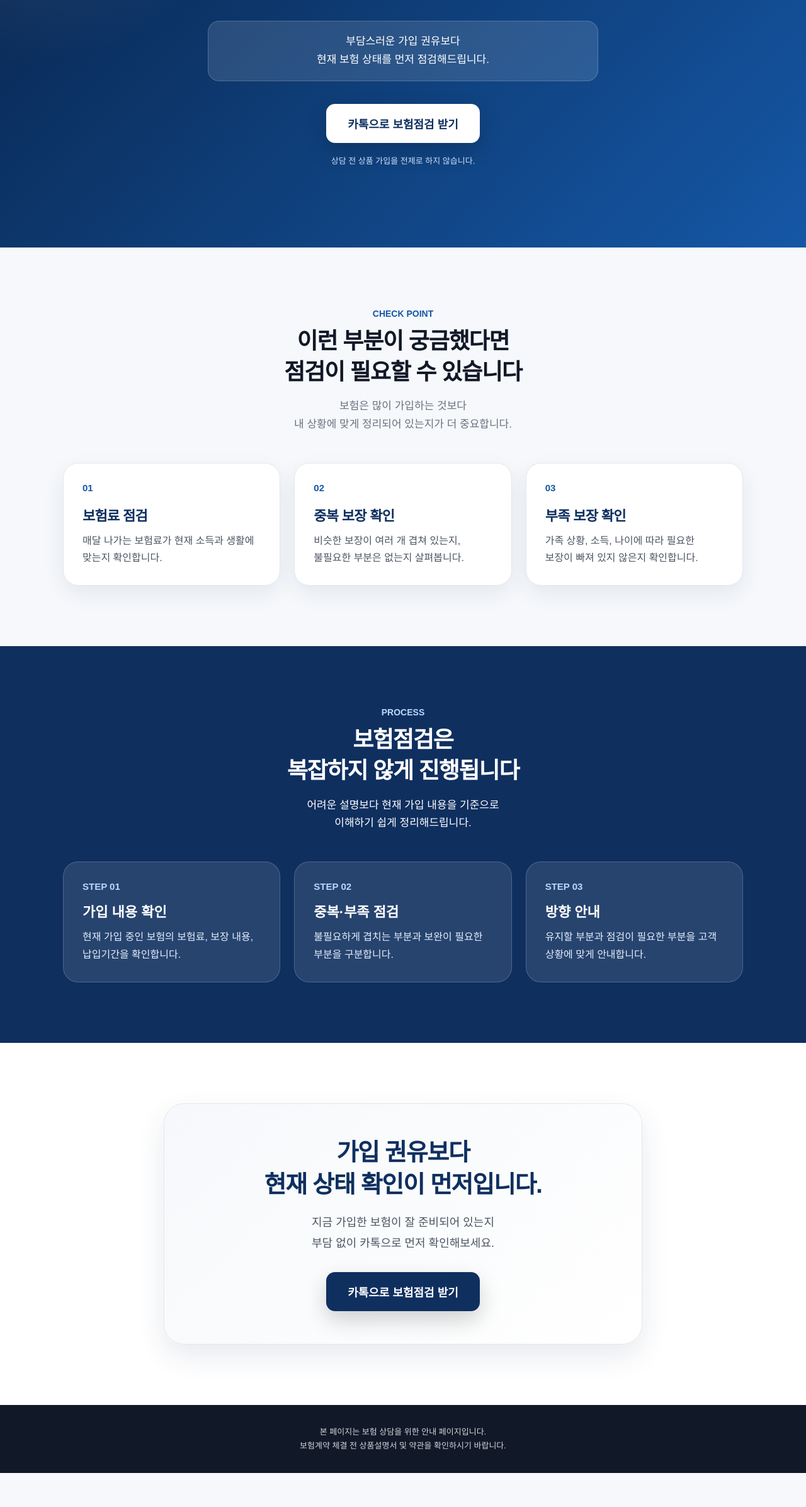
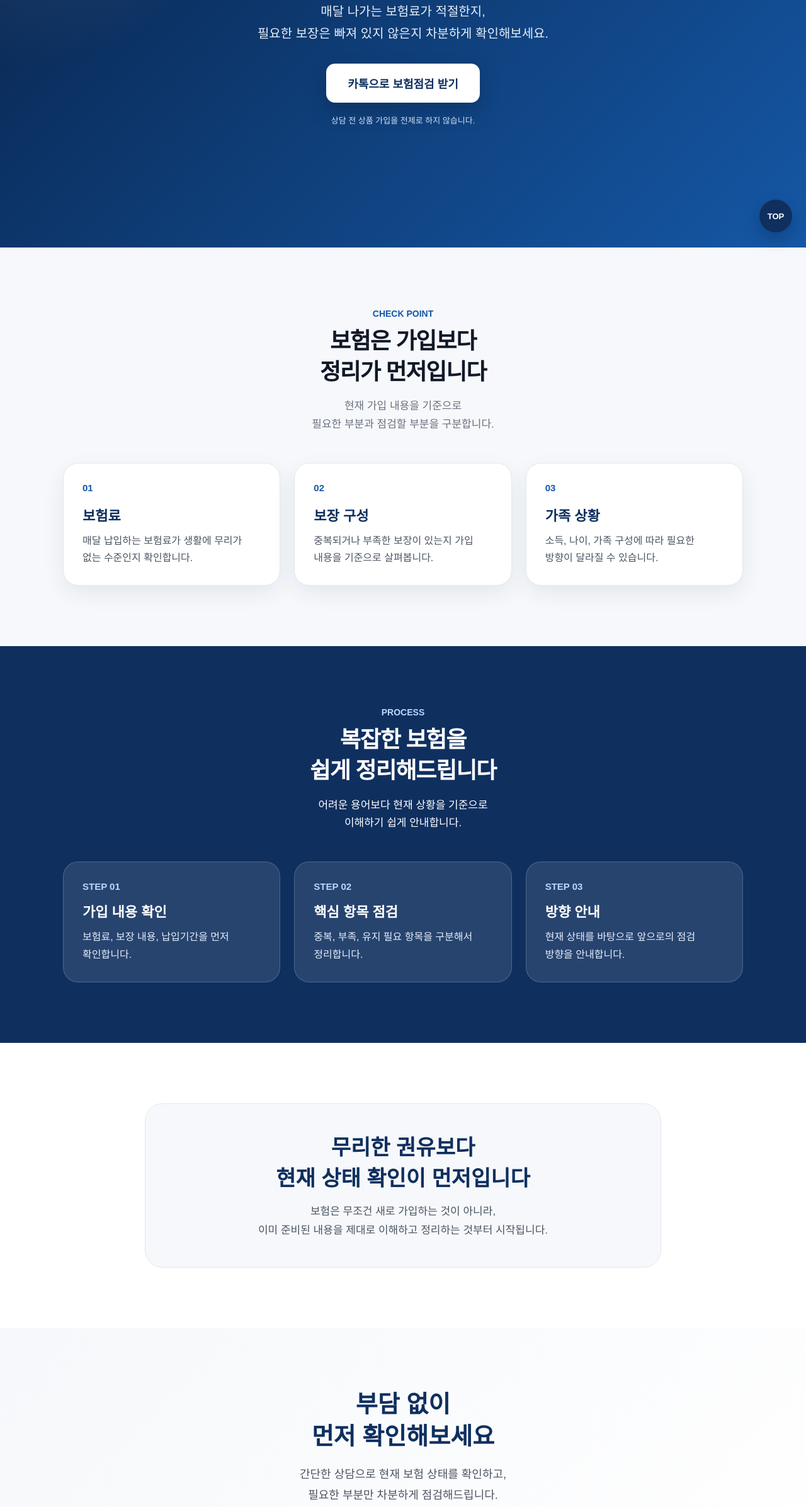
Before and after one commit to gtm0904/insurance-landing, a plain HTML site: page index.html in a window 1280 px wide. Shown: the part 407-2800 px from the top of the page at 63% size. Before the commit the page ends 2746 px from the top, so only its background shows below. Drawn offline with Linux system fonts and the light colour scheme.

Commit message:
Update index.html

```diff
--- a/index.html
+++ b/index.html
@@ -6,15 +6,9 @@
   <title>보험점검 상담</title>
 
   <style>
-    * {
-      margin: 0;
-      padding: 0;
-      box-sizing: border-box;
-    }
+    * { margin: 0; padding: 0; box-sizing: border-box; }
 
-    html {
-      scroll-behavior: smooth;
-    }
+    html { scroll-behavior: smooth; }
 
     body {
       font-family: Arial, 'Apple SD Gothic Neo', sans-serif;
@@ -23,9 +17,7 @@
       word-break: keep-all;
     }
 
-    section {
-      padding: 96px 22px;
-    }
+    section { padding: 96px 22px; }
 
     .container {
       width: 100%;
@@ -65,22 +57,11 @@
     }
 
     .hero-text {
-      max-width: 660px;
-      margin: 0 auto 26px;
+      max-width: 680px;
+      margin: 0 auto 30px;
       font-size: 20px;
       line-height: 1.75;
       color: #e6eef8;
-    }
-
-    .promise {
-      max-width: 620px;
-      margin: 0 auto 36px;
-      padding: 18px 20px;
-      border-radius: 18px;
-      background: rgba(255,255,255,0.12);
-      border: 1px solid rgba(255,255,255,0.18);
-      font-size: 17px;
-      line-height: 1.7;
     }
 
     .btn {
@@ -124,7 +105,6 @@
       font-size: 36px;
       line-height: 1.35;
       letter-spacing: -1.2px;
-      color: #111827;
     }
 
     .section-title p {
@@ -134,7 +114,7 @@
       line-height: 1.7;
     }
 
-    .cards {
+    .cards, .steps {
       display: grid;
       grid-template-columns: repeat(3, 1fr);
       gap: 22px;
@@ -160,7 +140,6 @@
       font-size: 22px;
       margin-bottom: 12px;
       color: #0f2f5f;
-      letter-spacing: -0.7px;
     }
 
     .card p {
@@ -181,12 +160,6 @@
 
     .dark-section .section-title span {
       color: #b9d7ff;
-    }
-
-    .steps {
-      display: grid;
-      grid-template-columns: repeat(3, 1fr);
-      gap: 22px;
     }
 
     .step {
@@ -214,25 +187,40 @@
       font-size: 16px;
     }
 
-    .final {
-      text-align: center;
+    .notice {
       background: #ffffff;
     }
 
-    .final-box {
-      max-width: 760px;
+    .notice-box {
+      max-width: 820px;
       margin: 0 auto;
-      padding: 52px 34px;
-      border-radius: 32px;
+      padding: 42px 34px;
+      border-radius: 28px;
+      background: #f6f8fb;
+      border: 1px solid #e5e7eb;
+      text-align: center;
+    }
+
+    .notice-box h2 {
+      font-size: 34px;
+      color: #0f2f5f;
+      margin-bottom: 16px;
+    }
+
+    .notice-box p {
+      font-size: 17px;
+      line-height: 1.8;
+      color: #4b5563;
+    }
+
+    .final {
+      text-align: center;
       background: linear-gradient(135deg, #f6f8fb, #ffffff);
-      border: 1px solid #e5e7eb;
-      box-shadow: 0 18px 44px rgba(15, 47, 95, 0.1);
     }
 
     .final h2 {
       font-size: 38px;
       line-height: 1.35;
-      letter-spacing: -1.3px;
       margin-bottom: 18px;
       color: #0f2f5f;
     }
@@ -249,6 +237,25 @@
       color: white;
     }
 
+    .top-btn {
+      position: fixed;
+      right: 22px;
+      bottom: 24px;
+      width: 52px;
+      height: 52px;
+      border-radius: 50%;
+      background: #0f2f5f;
+      color: white;
+      display: flex;
+      align-items: center;
+      justify-content: center;
+      text-decoration: none;
+      font-weight: 900;
+      font-size: 13px;
+      box-shadow: 0 10px 28px rgba(0,0,0,0.22);
+      z-index: 99;
+    }
+
     footer {
       padding: 32px 20px;
       text-align: center;
@@ -259,29 +266,21 @@
     }
 
     @media (max-width: 768px) {
-      section {
-        padding: 72px 20px;
-      }
+      section { padding: 72px 20px; }
 
       h1 {
         font-size: 38px;
         letter-spacing: -1.3px;
       }
 
-      .hero-text {
-        font-size: 17px;
-      }
+      .hero-text { font-size: 17px; }
 
-      .promise {
-        font-size: 15px;
-      }
-
-      .section-title h2 {
+      .section-title h2,
+      .notice-box h2 {
         font-size: 28px;
       }
 
-      .cards,
-      .steps {
+      .cards, .steps {
         grid-template-columns: 1fr;
       }
 
@@ -291,14 +290,19 @@
         padding: 17px 20px;
       }
 
-      .final h2 {
-        font-size: 29px;
+      .final h2 { font-size: 29px; }
+
+      .top-btn {
+        right: 16px;
+        bottom: 18px;
+        width: 48px;
+        height: 48px;
       }
     }
   </style>
 </head>
 
-<body>
+<body id="top">
 
   <section class="hero">
     <div class="container">
@@ -310,22 +314,13 @@
       </h1>
 
       <p class="hero-text">
-        매달 나가는 보험료,<br />
-        정말 필요한 보장인지 한 번쯤 확인해볼 필요가 있습니다.
+        매달 나가는 보험료가 적절한지,<br />
+        필요한 보장은 빠져 있지 않은지 차분하게 확인해보세요.
       </p>
 
-      <div class="promise">
-        부담스러운 가입 권유보다<br />
-        현재 보험 상태를 먼저 점검해드립니다.
-      </div>
+      <a href="#contact" class="btn">카톡으로 보험점검 받기</a>
 
-      <a href="#contact" class="btn">
-        카톡으로 보험점검 받기
-      </a>
-
-      <p class="mini">
-        상담 전 상품 가입을 전제로 하지 않습니다.
-      </p>
+      <p class="mini">상담 전 상품 가입을 전제로 하지 않습니다.</p>
     </div>
   </section>
 
@@ -333,36 +328,30 @@
     <div class="container">
       <div class="section-title">
         <span>CHECK POINT</span>
-        <h2>이런 부분이 궁금했다면<br />점검이 필요할 수 있습니다</h2>
+        <h2>보험은 가입보다<br />정리가 먼저입니다</h2>
         <p>
-          보험은 많이 가입하는 것보다<br />
-          내 상황에 맞게 정리되어 있는지가 더 중요합니다.
+          현재 가입 내용을 기준으로<br />
+          필요한 부분과 점검할 부분을 구분합니다.
         </p>
       </div>
 
       <div class="cards">
         <div class="card">
           <span class="num">01</span>
-          <h3>보험료 점검</h3>
-          <p>
-            매달 나가는 보험료가 현재 소득과 생활에 맞는지 확인합니다.
-          </p>
+          <h3>보험료</h3>
+          <p>매달 납입하는 보험료가 생활에 무리가 없는 수준인지 확인합니다.</p>
         </div>
 
         <div class="card">
           <span class="num">02</span>
-          <h3>중복 보장 확인</h3>
-          <p>
-            비슷한 보장이 여러 개 겹쳐 있는지, 불필요한 부분은 없는지 살펴봅니다.
-          </p>
+          <h3>보장 구성</h3>
+          <p>중복되거나 부족한 보장이 있는지 가입 내용을 기준으로 살펴봅니다.</p>
         </div>
 
         <div class="card">
           <span class="num">03</span>
-          <h3>부족 보장 확인</h3>
-          <p>
-            가족 상황, 소득, 나이에 따라 필요한 보장이 빠져 있지 않은지 확인합니다.
-          </p>
+          <h3>가족 상황</h3>
+          <p>소득, 나이, 가족 구성에 따라 필요한 방향이 달라질 수 있습니다.</p>
         </div>
       </div>
     </div>
@@ -372,10 +361,10 @@
     <div class="container">
       <div class="section-title">
         <span>PROCESS</span>
-        <h2>보험점검은<br />복잡하지 않게 진행됩니다</h2>
+        <h2>복잡한 보험을<br />쉽게 정리해드립니다</h2>
         <p>
-          어려운 설명보다 현재 가입 내용을 기준으로<br />
-          이해하기 쉽게 정리해드립니다.
+          어려운 용어보다 현재 상황을 기준으로<br />
+          이해하기 쉽게 안내합니다.
         </p>
       </div>
 
@@ -383,47 +372,47 @@
         <div class="step">
           <strong>STEP 01</strong>
           <h3>가입 내용 확인</h3>
-          <p>
-            현재 가입 중인 보험의 보험료, 보장 내용, 납입기간을 확인합니다.
-          </p>
+          <p>보험료, 보장 내용, 납입기간을 먼저 확인합니다.</p>
         </div>
 
         <div class="step">
           <strong>STEP 02</strong>
-          <h3>중복·부족 점검</h3>
-          <p>
-            불필요하게 겹치는 부분과 보완이 필요한 부분을 구분합니다.
-          </p>
+          <h3>핵심 항목 점검</h3>
+          <p>중복, 부족, 유지 필요 항목을 구분해서 정리합니다.</p>
         </div>
 
         <div class="step">
           <strong>STEP 03</strong>
           <h3>방향 안내</h3>
-          <p>
-            유지할 부분과 점검이 필요한 부분을 고객 상황에 맞게 안내합니다.
-          </p>
+          <p>현재 상태를 바탕으로 앞으로의 점검 방향을 안내합니다.</p>
         </div>
       </div>
     </div>
   </section>
 
+  <section class="notice">
+    <div class="notice-box">
+      <h2>무리한 권유보다<br />현재 상태 확인이 먼저입니다</h2>
+      <p>
+        보험은 무조건 새로 가입하는 것이 아니라,<br />
+        이미 준비된 내용을 제대로 이해하고 정리하는 것부터 시작됩니다.
+      </p>
+    </div>
+  </section>
+
   <section id="contact" class="final">
-    <div class="final-box">
-      <h2>
-        가입 권유보다<br />
-        현재 상태 확인이 먼저입니다.
-      </h2>
-
+    <div class="container">
+      <h2>부담 없이<br />먼저 확인해보세요</h2>
       <p>
-        지금 가입한 보험이 잘 준비되어 있는지<br />
-        부담 없이 카톡으로 먼저 확인해보세요.
+        간단한 상담으로 현재 보험 상태를 확인하고,<br />
+        필요한 부분만 차분하게 점검해드립니다.
       </p>
 
-      <a href="#" class="btn">
-        카톡으로 보험점검 받기
-      </a>
+      <a href="#" class="btn">카톡으로 보험점검 받기</a>
     </div>
   </section>
+
+  <a href="#top" class="top-btn">TOP</a>
 
   <footer>
     본 페이지는 보험 상담을 위한 안내 페이지입니다.<br />
```
